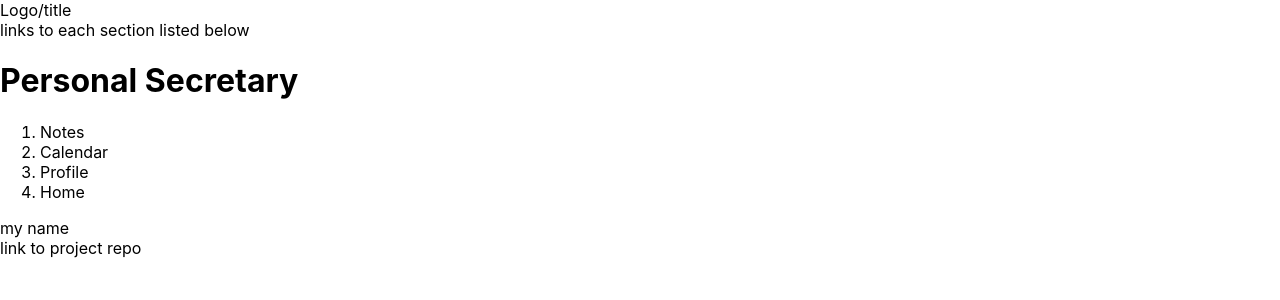
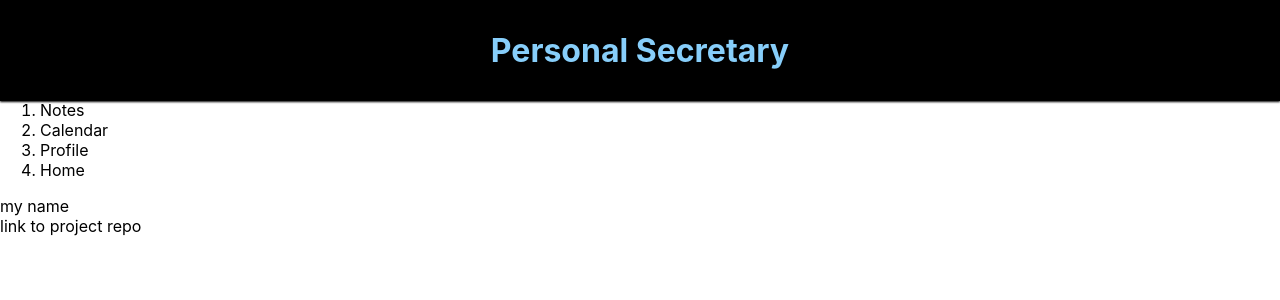
Before and after one commit to nwinzig/Personal-Secretary, a React (Create React App) app in the folder react-app/: page / in a window 1280 px wide. Shown: the top 300 px of the page. Built offline with nearby package versions, Linux system fonts and the light colour scheme.

Commit message:
starting to add light styling to nav and splash page

```diff
--- a/react-app/src/nav/nav.css
+++ b/react-app/src/nav/nav.css
@@ -0,0 +1,16 @@
+.navContainer{
+    background-color: black;
+    position: fixed;
+    width: 100%;
+    height: 100px;
+    top: 0;
+    margin: 0;
+    border-bottom:1px solid black;
+    box-shadow:0 1px 2px;
+    display: flex;
+    justify-content: center;
+    align-items: center;
+}
+.page_title{
+    color: lightskyblue;
+}
--- a/react-app/src/nav/nav.tsx
+++ b/react-app/src/nav/nav.tsx
@@ -1,10 +1,9 @@
-
+import './nav.css'
 
 function Nav(){
     return(
-        <div>
-            <div>Logo/title</div>
-            <div>links to each section listed below</div>
+        <div className='navContainer'>
+            <h1 className='page_title'>Personal Secretary</h1>
         </div>
     )
 }
--- /dev/null
+++ b/react-app/src/splash/splash.css
@@ -0,0 +1,3 @@
+.splashContainer{
+    margin-top: 100px;
+}
--- a/react-app/src/splash/splash.tsx
+++ b/react-app/src/splash/splash.tsx
@@ -1,9 +1,8 @@
-
+import './splash.css'
 
 function Splash(){
     return(
-        <div>
-            <h1>Personal Secretary</h1>
+        <div className='splashContainer'>
             <ol>
                 <li>Notes</li>
                 <li>Calendar</li>
```
